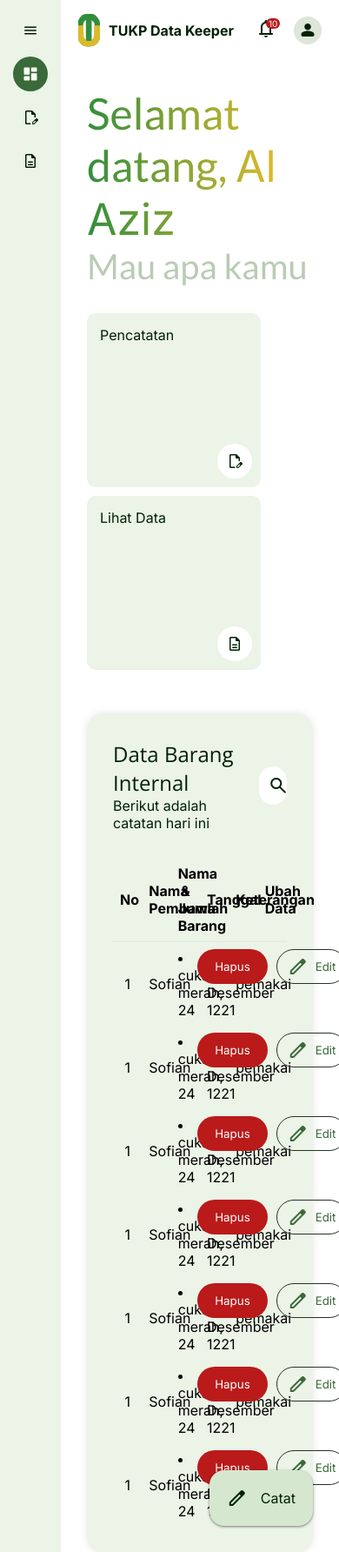
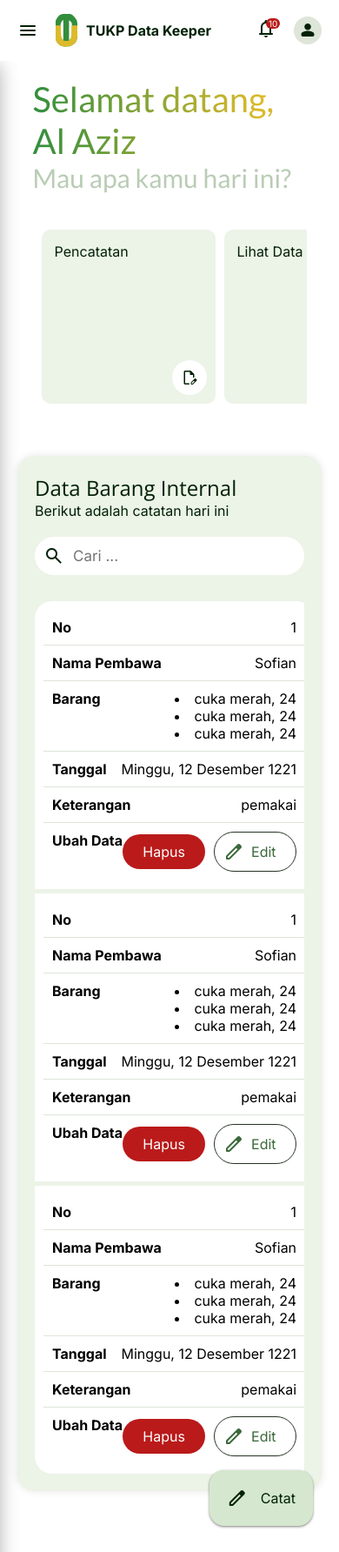
Before and after one commit to fatahillah2606/tukp-datakeeper, a PHP site: page /pages/dashboard.html in a window 390 px wide. Shown: the whole page at 87% size. Run offline with PHP 8.4, Linux system fonts and the light colour scheme.

Commit message:
Trying to make responsive design

```diff
--- a/assets/css/navmenu.css
+++ b/assets/css/navmenu.css
@@ -3,6 +3,7 @@
   display: flex;
   height: 100vh;
   transition: all 0.3s ease;
+  position: relative;
 }
 
 /* Navmenu */
@@ -158,6 +159,7 @@
   flex: 1;
   transition: margin-left 0.3s ease;
   overflow: hidden;
+  position: relative;
 }
 /* Navmenu */
 .navbar {
@@ -173,6 +175,22 @@
 }
 .navbar > * {
   margin: 0 10px;
+}
+.navbar .left-cont {
+  display: flex;
+  align-items: center;
+}
+/* menu btn for screen size 800px */
+.navbar .menu-btn {
+  display: none;
+  margin-left: -10px;
+  margin-right: 10px;
+  color: #002105;
+  padding: 10px;
+  border-radius: 50%;
+}
+.navbar .menu-btn:hover {
+  background-color: #dee5d9;
 }
 /* Logo */
 .navbar .logo {
@@ -503,3 +525,43 @@
 .profile-menu .tombol .saklar.aktif:hover span {
   transform: translateY(-50%) scale(1.5);
 }
+
+/* Responsive */
+@media screen and (max-width: 800px) {
+  .container {
+    display: block;
+  }
+  .navmenu {
+    position: fixed;
+    top: 70px;
+    left: 0;
+    width: 80% !important;
+    transform: translateX(-100%);
+    transition: 0.4s ease;
+    background-color: #ffffff;
+    box-shadow: 0px 5px 20px rgba(0, 0, 0, 0.3);
+  }
+  .navmenu.active {
+    transform: translateX(0);
+  }
+  .navmenu .navmenu-content {
+    width: 100% !important;
+  }
+  .navmenu .dropdown .link .down-icon {
+    display: block !important;
+  }
+  /* menu btn */
+  .navmenu .links .link .menu-btn {
+    display: none;
+  }
+  .navbar .menu-btn {
+    display: block;
+  }
+}
+@media screen and (max-width: 500px) {
+  .navbar .notifikasi,
+  .navbar .profile-menu {
+    right: 50%;
+    transform: translateX(50%);
+  }
+}
--- a/assets/css/style-dark.css
+++ b/assets/css/style-dark.css
@@ -55,6 +55,13 @@
 /* Navbar */
 [data-theme="dark"] .navbar {
   background-color: #171d16;
+}
+
+[data-theme="dark"] .navbar .menu-btn {
+  color: #f6fff0;
+}
+[data-theme="dark"] .navbar .menu-btn:hover {
+  background-color: #424940;
 }
 
 /* Logo */
@@ -344,6 +351,15 @@
 [data-theme="dark"] .konten-pengguna .users .user .right .action-btn > * {
   color: #c9ffc3;
 }
+[data-theme="dark"]
+  .konten-pengguna
+  .users
+  .user
+  .right
+  .action-btn
+  .reset:hover {
+  background-color: #52634f;
+}
 [data-theme="dark"] .konten-pengguna .users .user .right .action-btn .hapus {
   color: var(--on-error-dark);
   background-color: var(--error-dark);
@@ -361,3 +377,18 @@
   color: #f6fff0;
   background-color: #52634f;
 }
+
+@media screen and (max-width: 900px) {
+  [data-theme="dark"] .tabel table tr {
+    background-color: #171d16 !important;
+  }
+  [data-theme="dark"] .tabel table td {
+    border-color: #424940;
+  }
+}
+
+@media screen and (max-width: 800px) {
+  [data-theme="dark"] .navmenu {
+    background-color: #171d16;
+  }
+}
--- a/assets/css/style.css
+++ b/assets/css/style.css
@@ -39,7 +39,7 @@ body {
 
 /* Header */
 .header {
-  width: 100%;
+  width: 90%;
   max-width: 1200px;
   height: auto;
   display: block;
@@ -114,15 +114,21 @@ body {
 /* Header Menu */
 .header .tombol .pilihan {
   display: none;
-  flex-wrap: wrap;
+  width: 100%;
+  height: auto;
+  padding: 10px;
+  overflow-x: auto;
   gap: 10px;
   animation: fadein 0.5s ease;
   margin-top: 30px;
+  justify-content: flex-start;
+  flex-wrap: nowrap;
 }
 .header .tombol .pilihan.show {
   display: flex;
 }
 .header .tombol .pilihan .tmbl {
+  flex-shrink: 0;
   width: 200px;
   height: 200px;
   border-radius: 10px;
@@ -154,9 +160,9 @@ body {
 }
 /* Tabel */
 .tabel {
-  width: 100%;
+  width: auto;
+  height: auto;
   max-width: 1600px;
-  height: auto;
   box-shadow: 0px 0px 10px rgba(0, 0, 0, 0.1);
   display: block;
   margin: 50px auto;
@@ -167,6 +173,7 @@ body {
 }
 .head {
   display: flex;
+  flex-wrap: wrap;
   align-items: center;
   justify-content: space-between;
   margin-bottom: 30px;
@@ -209,13 +216,12 @@ body {
   color: #002105;
 }
 .table-container {
-  width: 100%;
-  height: auto;
-  overflow: auto;
+  overflow-x: auto;
+  width: auto;
 }
 .tabel table {
   width: 100%;
-  table-layout: fixed;
+  /* table-layout: fixed; */
   height: auto;
   border-collapse: collapse;
   border-spacing: 0;
@@ -224,6 +230,9 @@ body {
 .tabel table tr td {
   padding: 8px;
   text-align: center;
+  white-space: nowrap;
+  overflow: hidden;
+  text-overflow: ellipsis;
 }
 .tabel table tbody tr:hover {
   background-color: #dee5d9;
@@ -237,15 +246,18 @@ body {
 .tabel table tr td.list ul {
   list-style-position: inside;
 }
-.tabel table tr td.buttons {
+.tabel table tr td.buttons .btn-cont {
   display: flex;
   justify-content: center;
+  align-items: center;
   gap: 10px;
 }
 .tabel table tr td button {
   width: auto;
   height: auto;
-  padding: 7px 20px;
+  padding: 10px;
+  min-width: 95px;
+  min-height: 40px;
   text-align: center;
   outline: none;
   border-radius: 50px;
@@ -254,6 +266,7 @@ body {
   border: none;
   cursor: pointer;
   transition: 0.2s ease;
+  font-size: 16px;
 }
 .tabel table tr td button:nth-child(1) {
   color: var(--on-error-light);
@@ -262,11 +275,10 @@ body {
 }
 .tabel table tr td button:nth-child(2) {
   border: 1px solid #253423;
-  padding: 7px 12px;
   display: flex;
   align-items: center;
 }
-.tabel table tr td button:nth-child(2) .material-symbols-rounded {
+.tabel table tr td button:nth-child(2) * {
   margin-right: 8px;
 }
 .tabel table tr td button:nth-child(2):hover {
@@ -280,6 +292,51 @@ body {
   to {
     opacity: 1;
     transform: translateY(0);
+  }
+}
+
+/* Experiment */
+@media screen and (max-width: 900px) {
+  .tabel table {
+    border-radius: 20px;
+    overflow: hidden;
+  }
+  .tabel table thead {
+    border: none;
+    clip: rect(0 0 0 0);
+    height: 1px;
+    margin: -1px;
+    overflow: hidden;
+    padding: 0;
+    position: absolute;
+    width: 1px;
+  }
+  .tabel table tr {
+    display: block;
+    margin-bottom: 5px;
+    background-color: #ffffff !important;
+    /* border-radius: 20px; */
+    padding: 10px;
+  }
+  .tabel table tr:last-child {
+    margin: 0;
+  }
+  .tabel table td {
+    display: flex;
+    justify-content: space-between;
+    border-bottom: 1px solid #dee5d9;
+    padding: 10px !important;
+  }
+  .tabel table td::before {
+    content: attr(data-label);
+    float: left;
+    font-weight: bold;
+  }
+  .tabel table td.buttons {
+    justify-content: space-between !important;
+  }
+  .tabel table td:last-child {
+    border: none;
   }
 }
 
@@ -547,3 +604,46 @@ body {
   cursor: pointer;
   font-weight: 500;
 }
+
+/* Responsive */
+@media screen and (max-width: 900px) {
+  .main-content {
+    padding: 20px;
+  }
+}
+@media screen and (max-width: 800px) {
+  .header h1.nama {
+    font-size: 40px;
+  }
+  .header .kata-sambutan {
+    height: 38px;
+  }
+  .header .kata-sambutan h1 {
+    font-size: 30px;
+  }
+  .header .kata-sambutan.change h1:nth-child(1) {
+    margin-top: -40px;
+  }
+  .tabel {
+    padding: 20px;
+  }
+}
+@media screen and (max-width: 700px) {
+  .tabel .head {
+    flex-direction: column;
+    gap: 20px;
+    align-items: normal;
+  }
+  .tabel .head .bar-cari {
+    width: 100% !important;
+  }
+}
+/* Untuk kata sambutan */
+/* @media screen and (max-width: 467px) {
+  .header .kata-sambutan {
+    height: calc(48px * 2);
+  }
+  .header .kata-sambutan.change h1:nth-child(1) {
+    margin-top: calc(-50px * 2);
+  }
+} */
--- a/assets/js/navmenu.js
+++ b/assets/js/navmenu.js
@@ -1,6 +1,6 @@
 // Define
 let dropdown = document.querySelectorAll(".dropdown");
-let menuBtn = document.querySelector(".menu-btn");
+let menuBtn = document.querySelectorAll(".menu-btn");
 let navMenu = document.querySelector(".navmenu");
 let notifikasi = document.querySelector(".navbar .right-cont .notif");
 let menuNotifikasi = document.querySelector(".notifikasi");
@@ -17,7 +17,7 @@ dropdown.forEach((element) => {
   element.addEventListener("click", () => {
     // cek jika side bar dibuka
     if (!navMenu.classList.contains("active")) {
-      menuBtn.click();
+      openSideMenu();
     }
     // buka dropdown
     if (element.classList.contains("show")) {
@@ -29,18 +29,25 @@ dropdown.forEach((element) => {
 });
 
 // Menu Button
-menuBtn.addEventListener("click", () => {
+menuBtn.forEach((e) => {
+  e.addEventListener("click", openSideMenu);
+});
+function openSideMenu() {
   if (navMenu.classList.contains("active")) {
     navMenu.classList.remove("active");
-    menuBtn.innerHTML = "menu";
+    menuBtn.forEach((e) => {
+      e.innerHTML = "menu";
+    });
     dropdown.forEach((element) => {
       element.classList.remove("show");
     });
   } else {
     navMenu.classList.add("active");
-    menuBtn.innerHTML = "arrow_back";
+    menuBtn.forEach((e) => {
+      e.innerHTML = "arrow_back";
+    });
   }
-});
+}
 
 // Notifikasi
 function bukaNotifikasi() {
--- a/pages/catat/catat-barang-ext.html
+++ b/pages/catat/catat-barang-ext.html
@@ -138,7 +138,7 @@
             <p class="nama">Halo, <span>Al Aziz</span></p>
             <a href="" class="akun">Kelola akun anda</a>
             <div class="multi-tombol">
-              <a href="" class="kelola-pengguna">
+              <a href="../users/kelola-pengguna.html" class="kelola-pengguna">
                 <div class="tombol">
                   <span class="material-symbols-rounded">manage_accounts</span>
                   <p>Kelola Pengguna</p>
--- a/pages/catat/catat-barang-int.html
+++ b/pages/catat/catat-barang-int.html
@@ -138,7 +138,7 @@
             <p class="nama">Halo, <span>Al Aziz</span></p>
             <a href="" class="akun">Kelola akun anda</a>
             <div class="multi-tombol">
-              <a href="" class="kelola-pengguna">
+              <a href="../users/kelola-pengguna.html" class="kelola-pengguna">
                 <div class="tombol">
                   <span class="material-symbols-rounded">manage_accounts</span>
                   <p>Kelola Pengguna</p>
--- a/pages/catat/catat-pengunjung.html
+++ b/pages/catat/catat-pengunjung.html
@@ -138,7 +138,7 @@
             <p class="nama">Halo, <span>Al Aziz</span></p>
             <a href="" class="akun">Kelola akun anda</a>
             <div class="multi-tombol">
-              <a href="" class="kelola-pengguna">
+              <a href="../users/kelola-pengguna.html" class="kelola-pengguna">
                 <div class="tombol">
                   <span class="material-symbols-rounded">manage_accounts</span>
                   <p>Kelola Pengguna</p>
--- a/pages/dashboard.html
+++ b/pages/dashboard.html
@@ -62,6 +62,7 @@
         <!-- Navbar -->
         <div class="navbar admin">
           <div class="left-cont">
+            <span class="material-symbols-rounded menu-btn">menu</span>
             <div class="logo">
               <img src="../assets/images/logo.svg" alt="Logo" />
               <p>TUKP Data Keeper</p>
@@ -167,7 +168,7 @@
               <span class="material-symbols-rounded">person</span>
             </div>
             <p class="nama">Halo, <span>Al Aziz</span></p>
-            <a href="" class="akun">Kelola akun anda</a>
+            <a href="users/edit.html" class="akun">Kelola akun anda</a>
             <div class="multi-tombol">
               <a href="users/kelola-pengguna.html" class="kelola-pengguna">
                 <div class="tombol">
@@ -196,7 +197,7 @@
         <div class="main-content">
           <!-- header -->
           <div class="header">
-            <h1 class="nama">Selamat datang, <span id="nama">Al Aziz</span></h1>
+            <h1 class="nama">Selamat datang, Al Aziz</h1>
             <div class="kata-sambutan">
               <h1>Mau apa kamu hari ini?</h1>
               <h1 id="sambutan">Some text</h1>
@@ -297,146 +298,94 @@
                 />
               </div>
             </div>
+            <div class="table-container">
               <table>
                 <thead>
                   <tr>
-                  <th>No</th>
-                  <th>Nama Pembawa</th>
-                  <th>Nama & Jumlah Barang</th>
-                  <th>Tanggal</th>
-                  <th>Keterangan</th>
-                  <th>Ubah Data</th>
+                    <th scope="col">No</th>
+                    <th scope="col">Nama Pembawa</th>
+                    <th scope="col">Nama & Jumlah Barang</th>
+                    <th scope="col">Tanggal</th>
+                    <th scope="col">Keterangan</th>
+                    <th scope="col">Ubah Data</th>
                   </tr>
                 </thead>
                 <tbody>
                   <tr>
-                  <td class="no">1</td>
-                  <td class="nama-pembawa">Sofian</td>
-                  <td class="list">
+                    <td data-label="No" class="no">1</td>
+                    <td data-label="Nama Pembawa" class="nama-pembawa">
+                      Sofian
+                    </td>
+                    <td data-label="Barang" class="list">
                       <ul>
+                        <li class="barang">cuka merah, 24</li>
+                        <li class="barang">cuka merah, 24</li>
                         <li class="barang">cuka merah, 24</li>
                       </ul>
                     </td>
-                  <td class="tanggal">1221-12-12</td>
-                  <td class="keterangan">pemakai</td>
-                  <td class="buttons">
+                    <td data-label="Tanggal" class="tanggal">1221-12-12</td>
+                    <td data-label="Keterangan" class="keterangan">pemakai</td>
+                    <td data-label="Ubah Data" class="buttons">
+                      <div class="btn-cont">
                         <button class="hapus">Hapus</button>
                         <button class="edit">
                           <span class="material-symbols-rounded">edit</span>
                           <span>Edit</span>
                         </button>
+                      </div>
                     </td>
                   </tr>
                   <tr>
-                  <td class="no">1</td>
-                  <td class="nama-pembawa">Sofian</td>
-                  <td class="list">
+                    <td data-label="No" class="no">1</td>
+                    <td data-label="Nama Pembawa" class="nama-pembawa">
+                      Sofian
+                    </td>
+                    <td data-label="Barang" class="list">
                       <ul>
+                        <li class="barang">cuka merah, 24</li>
+                        <li class="barang">cuka merah, 24</li>
                         <li class="barang">cuka merah, 24</li>
                       </ul>
                     </td>
-                  <td class="tanggal">1221-12-12</td>
-                  <td class="keterangan">pemakai</td>
-                  <td class="buttons">
+                    <td data-label="Tanggal" class="tanggal">1221-12-12</td>
+                    <td data-label="Keterangan" class="keterangan">pemakai</td>
+                    <td data-label="Ubah Data" class="buttons">
+                      <div class="btn-cont">
                         <button class="hapus">Hapus</button>
                         <button class="edit">
                           <span class="material-symbols-rounded">edit</span>
                           <span>Edit</span>
                         </button>
+                      </div>
                     </td>
                   </tr>
                   <tr>
-                  <td class="no">1</td>
-                  <td class="nama-pembawa">Sofian</td>
-                  <td class="list">
+                    <td data-label="No" class="no">1</td>
+                    <td data-label="Nama Pembawa" class="nama-pembawa">
+                      Sofian
+                    </td>
+                    <td data-label="Barang" class="list">
                       <ul>
+                        <li class="barang">cuka merah, 24</li>
+                        <li class="barang">cuka merah, 24</li>
                         <li class="barang">cuka merah, 24</li>
                       </ul>
                     </td>
-                  <td class="tanggal">1221-12-12</td>
-                  <td class="keterangan">pemakai</td>
-                  <td class="buttons">
+                    <td data-label="Tanggal" class="tanggal">1221-12-12</td>
+                    <td data-label="Keterangan" class="keterangan">pemakai</td>
+                    <td data-label="Ubah Data" class="buttons">
+                      <div class="btn-cont">
                         <button class="hapus">Hapus</button>
                         <button class="edit">
                           <span class="material-symbols-rounded">edit</span>
                           <span>Edit</span>
                         </button>
-                  </td>
-                </tr>
-                <tr>
-                  <td class="no">1</td>
-                  <td class="nama-pembawa">Sofian</td>
-                  <td class="list">
-                    <ul>
-                      <li class="barang">cuka merah, 24</li>
-                    </ul>
-                  </td>
-                  <td class="tanggal">1221-12-12</td>
-                  <td class="keterangan">pemakai</td>
-                  <td class="buttons">
-                    <button class="hapus">Hapus</button>
-                    <button class="edit">
-                      <span class="material-symbols-rounded">edit</span>
-                      <span>Edit</span>
-                    </button>
-                  </td>
-                </tr>
-                <tr>
-                  <td class="no">1</td>
-                  <td class="nama-pembawa">Sofian</td>
-                  <td class="list">
-                    <ul>
-                      <li class="barang">cuka merah, 24</li>
-                    </ul>
-                  </td>
-                  <td class="tanggal">1221-12-12</td>
-                  <td class="keterangan">pemakai</td>
-                  <td class="buttons">
-                    <button class="hapus">Hapus</button>
-                    <button class="edit">
-                      <span class="material-symbols-rounded">edit</span>
-                      <span>Edit</span>
-                    </button>
-                  </td>
-                </tr>
-                <tr>
-                  <td class="no">1</td>
-                  <td class="nama-pembawa">Sofian</td>
-                  <td class="list">
-                    <ul>
-                      <li class="barang">cuka merah, 24</li>
-                    </ul>
-                  </td>
-                  <td class="tanggal">1221-12-12</td>
-                  <td class="keterangan">pemakai</td>
-                  <td class="buttons">
-                    <button class="hapus">Hapus</button>
-                    <button class="edit">
-                      <span class="material-symbols-rounded">edit</span>
-                      <span>Edit</span>
-                    </button>
-                  </td>
-                </tr>
-                <tr>
-                  <td class="no">1</td>
-                  <td class="nama-pembawa">Sofian</td>
-                  <td class="list">
-                    <ul>
-                      <li class="barang">cuka merah, 24</li>
-                    </ul>
-                  </td>
-                  <td class="tanggal">1221-12-12</td>
-                  <td class="keterangan">pemakai</td>
-                  <td class="buttons">
-                    <button class="hapus">Hapus</button>
-                    <button class="edit">
-                      <span class="material-symbols-rounded">edit</span>
-                      <span>Edit</span>
-                    </button>
+                      </div>
                     </td>
                   </tr>
                 </tbody>
               </table>
+            </div>
           </div>
           <!-- End Tabel -->
           <!-- fab button -->
--- a/pages/lihat/lihat-barang-int.html
+++ b/pages/lihat/lihat-barang-int.html
@@ -138,7 +138,7 @@
             <p class="nama">Halo, <span>Al Aziz</span></p>
             <a href="" class="akun">Kelola akun anda</a>
             <div class="multi-tombol">
-              <a href="" class="kelola-pengguna">
+              <a href="../users/kelola-pengguna.html" class="kelola-pengguna">
                 <div class="tombol">
                   <span class="material-symbols-rounded">manage_accounts</span>
                   <p>Kelola Pengguna</p>
--- a/pages/lihat/lihat-mobil.html
+++ b/pages/lihat/lihat-mobil.html
@@ -138,7 +138,7 @@
             <p class="nama">Halo, <span>Al Aziz</span></p>
             <a href="" class="akun">Kelola akun anda</a>
             <div class="multi-tombol">
-              <a href="" class="kelola-pengguna">
+              <a href="../users/kelola-pengguna.html" class="kelola-pengguna">
                 <div class="tombol">
                   <span class="material-symbols-rounded">manage_accounts</span>
                   <p>Kelola Pengguna</p>
--- a/pages/lihat/lihat-pengunjung.html
+++ b/pages/lihat/lihat-pengunjung.html
@@ -138,7 +138,7 @@
             <p class="nama">Halo, <span>Al Aziz</span></p>
             <a href="" class="akun">Kelola akun anda</a>
             <div class="multi-tombol">
-              <a href="" class="kelola-pengguna">
+              <a href="../users/kelola-pengguna.html" class="kelola-pengguna">
                 <div class="tombol">
                   <span class="material-symbols-rounded">manage_accounts</span>
                   <p>Kelola Pengguna</p>
--- a/pages/users/kelola-pengguna.html
+++ b/pages/users/kelola-pengguna.html
@@ -176,7 +176,7 @@
               <span class="material-symbols-rounded">person</span>
             </div>
             <p class="nama">Halo, <span>Al Aziz</span></p>
-            <a href="" class="akun">Kelola akun anda</a>
+            <a href="#" class="akun">Kelola akun anda</a>
             <div class="multi-tombol">
               <a href="#" class="kelola-pengguna">
                 <div class="tombol">
```
Also changed, not shown: other parts of assets/css/navmenu.css (+15 -11 lines), assets/css/users.css (+19 -15 lines), pages/catat/catat-mobil.html (+2 -6 lines), pages/lihat/lihat-barang-ext.html (+73 -1 lines). Lines whose indentation alone changed are shown as unchanged.
